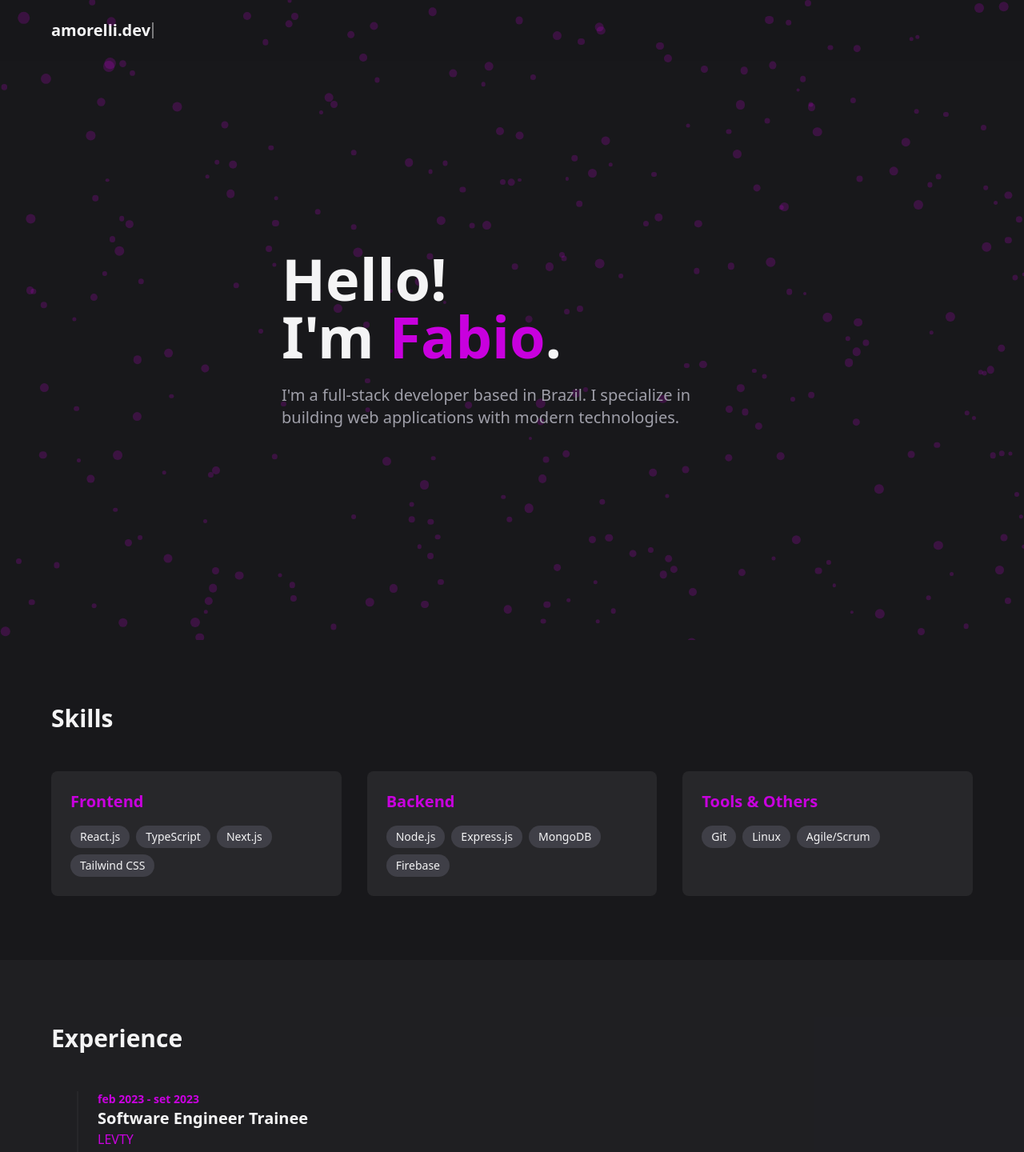
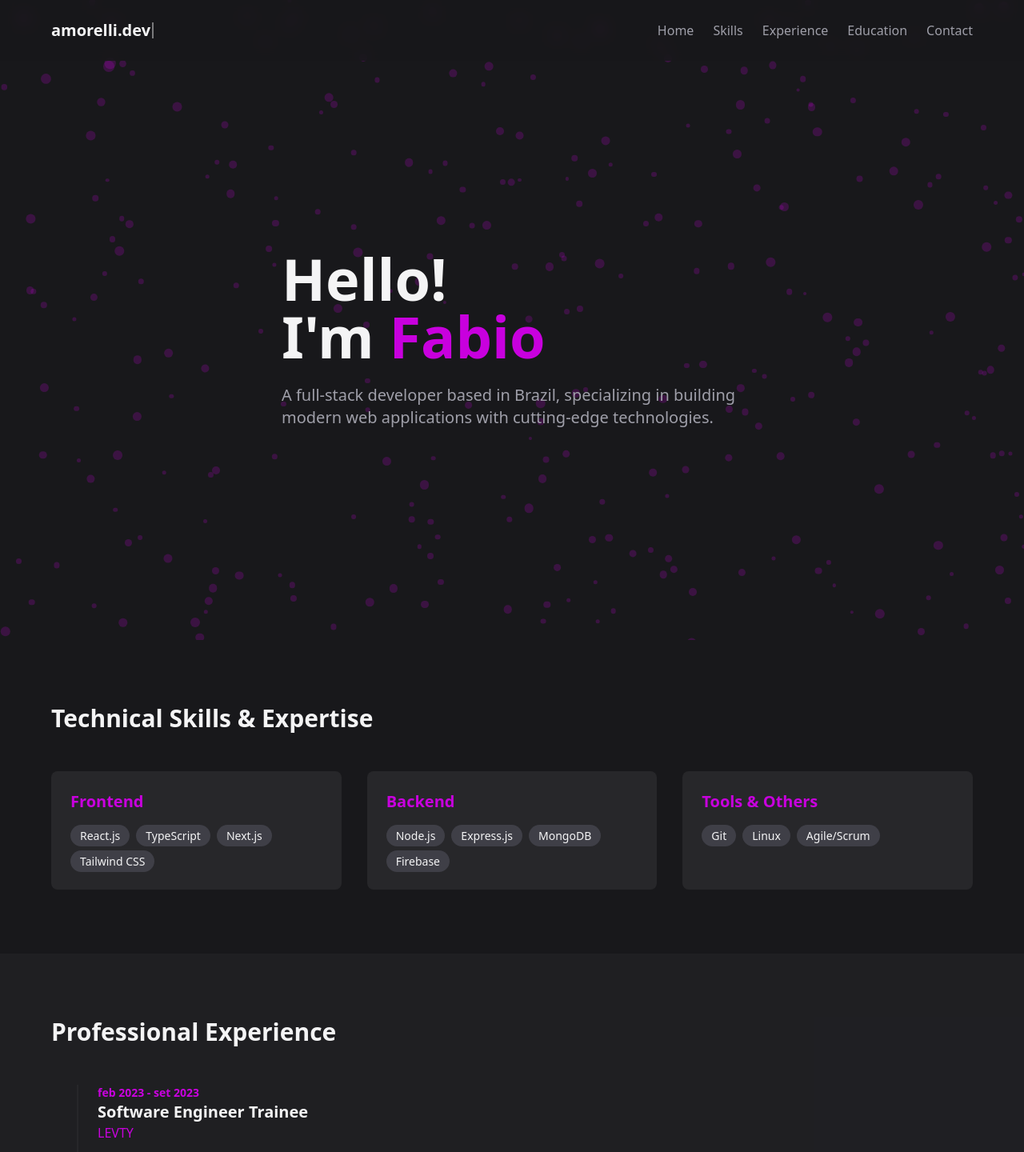
Before and after one commit to fabioavf/portfolio, a React (Vite) app: page / in a window 1280 px wide. Shown: the top 1440 px of the page at 80% size. Built offline with nearby package versions, Linux system fonts and the light colour scheme.

Commit message:
cleanup code

```diff
--- a/src/App.tsx
+++ b/src/App.tsx
@@ -1,40 +1,87 @@
 import { Github, Linkedin, Mail } from 'lucide-react';
+import { FC } from 'react';
+
+// Components
 import { TypeWriter } from './components/TypeWriter';
+
+// Pages
+import ContactSection from './pages/home/ContactSection';
+import EducationSection from './pages/home/EducationSection';
+import ExperienceSection from './pages/home/ExperienceSection';
 import HeroSection from './pages/home/HeroSection';
 import SkillsSection from './pages/home/SkillsSection';
-import ExperienceSection from './pages/home/ExperienceSection';
-import EducationSection from './pages/home/EducationSection';
-import ContactSection from './pages/home/ContactSection';
 
-function App() {
+const navigationItems = [
+  { label: 'Home', href: '#home' },
+  { label: 'Skills', href: '#skills' },
+  { label: 'Experience', href: '#experience' },
+  { label: 'Education', href: '#education' },
+  { label: 'Contact', href: '#contact' },
+];
+
+const socialLinks = [
+  {
+    icon: Github,
+    href: 'https://github.com/yourusername',
+    label: 'GitHub Profile',
+  },
+  {
+    icon: Linkedin,
+    href: 'https://linkedin.com/in/yourusername',
+    label: 'LinkedIn Profile',
+  },
+  {
+    icon: Mail,
+    href: 'mailto:your@email.com',
+    label: 'Email Contact',
+  },
+];
+
+const App: FC = () => {
   return (
-    <div className='min-h-screen bg-zinc-900 text-zinc-100 -z-10'>
-      {/* Navbar */}
-      <nav className='fixed w-full p-6 backdrop-blur-sm bg-zinc-900/80'>
+    <div className='min-h-screen bg-zinc-900 text-zinc-100'>
+      <nav className='fixed w-full p-6 backdrop-blur-sm bg-zinc-900/80 z-50'>
         <div className='max-w-6xl mx-auto flex justify-between items-center'>
           <TypeWriter text='amorelli.dev' className='flex items-center text-xl font-bold' />
+          <div className='hidden md:flex gap-6'>
+            {navigationItems.map(({ label, href }) => (
+              <a key={href} href={href} className='text-zinc-400 hover:text-zinc-100 transition-colors'>
+                {label}
+              </a>
+            ))}
+          </div>
         </div>
       </nav>
 
-      <HeroSection />
-      <SkillsSection />
-      <ExperienceSection />
-      <EducationSection />
-      {/* <ProjectsSection /> */}
-      <ContactSection />
+      <main>
+        <HeroSection />
+        <SkillsSection />
+        <ExperienceSection />
+        <EducationSection />
+        <ContactSection />
+      </main>
 
       <footer className='py-12 px-6 border-t border-zinc-800'>
         <div className='max-w-6xl mx-auto flex flex-col md:flex-row justify-between items-center gap-6'>
-          <div className='text-zinc-400'>© 2025 amorelli.dev. All rights reserved.</div>
+          <div className='text-zinc-400'>© {new Date().getFullYear()} amorelli.dev. All rights reserved.</div>
           <div className='flex gap-6'>
-            <Github className='hover:text-blue-400 transition-colors cursor-pointer' />
-            <Linkedin className='hover:text-blue-400 transition-colors cursor-pointer' />
-            <Mail className='hover:text-blue-400 transition-colors cursor-pointer' />
+            {socialLinks.map(({ icon: Icon, href, label }) => (
+              <a
+                key={href}
+                href={href}
+                aria-label={label}
+                target='_blank'
+                rel='noopener noreferrer'
+                className='hover:text-blue-400 transition-colors'
+              >
+                <Icon className='w-5 h-5' />
+              </a>
+            ))}
           </div>
         </div>
       </footer>
     </div>
   );
-}
+};
 
 export default App;
--- a/src/pages/home/ContactSection.tsx
+++ b/src/pages/home/ContactSection.tsx
@@ -1,51 +1,76 @@
-import { MapPin, Linkedin, Mail, Phone } from 'lucide-react';
-import { motion } from 'motion/react';
+import { MapPin, Linkedin, Mail, Phone, LucideIcon } from 'lucide-react';
+import { motion } from 'framer-motion';
 
-const ContactSection = () => {
-  const contact = [
+interface ContactItem {
+  icon: LucideIcon;
+  text: string;
+  href?: string;
+  label: string;
+}
+
+const fadeInAnimation = {
+  initial: { opacity: 0, y: 20 },
+  whileInView: { opacity: 1, y: 0 },
+  viewport: { once: true },
+};
+
+const contactItems: ContactItem[] = [
   {
     icon: MapPin,
     text: 'Itajubá, Minas Gerais, Brazil',
+    label: 'Location',
   },
   {
     icon: Linkedin,
     text: 'fabioavf',
     href: 'https://www.linkedin.com/in/fabioavf',
+    label: 'LinkedIn Profile',
   },
   {
     icon: Mail,
     text: 'amorelli.ff@gmail.com',
     href: 'mailto:amorelli.ff@gmail.com',
+    label: 'Email Address',
   },
   {
     icon: Phone,
     text: '(35) 98887-0037',
     href: 'tel:+5535988870037',
+    label: 'Phone Number',
   },
 ];
 
+const ContactSection = () => {
   return (
-    <section className='py-20 px-6 bg-zinc-800/50'>
+    <section id='contact' className='py-20 px-6 bg-zinc-800/50' aria-labelledby='contact-heading'>
       <div className='max-w-6xl mx-auto'>
-        <h2 className='text-3xl font-bold mb-12'>Contact</h2>
-        <div className='grid md:grid-cols-2 gap-8'>
-          {contact.map((item, index) => (
+        <h2 id='contact-heading' className='text-3xl font-bold mb-12'>
+          Get in Touch
+        </h2>
+        <div className='grid md:grid-cols-2 gap-8' role='list' aria-label='Contact information'>
+          {contactItems.map((item, index) => (
             <motion.div
-              initial={{ opacity: 0, y: 20 }}
-              whileInView={{ opacity: 1, y: 0 }}
-              viewport={{ once: true }}
+              {...fadeInAnimation}
               transition={{ duration: 0.5, delay: index * 0.25 }}
               key={item.text}
-              className='bg-zinc-800 rounded-lg p-6 hover:bg-zinc-700 transition-colors'
+              className='bg-zinc-800 rounded-lg p-6 hover:bg-zinc-700
+                transition-colors'
+              role='listitem'
             >
               {item.href ? (
-                <a href={item.href} target='_blank' className='flex items-center gap-4'>
-                  <item.icon />
+                <a
+                  href={item.href}
+                  target='_blank'
+                  rel='noopener noreferrer'
+                  className='flex items-center gap-4'
+                  aria-label={item.label}
+                >
+                  <item.icon className='flex-shrink-0' aria-hidden='true' />
                   <span>{item.text}</span>
                 </a>
               ) : (
-                <div className='flex items-center gap-4'>
-                  <item.icon />
+                <div className='flex items-center gap-4' aria-label={item.label}>
+                  <item.icon className='flex-shrink-0' aria-hidden='true' />
                   <span>{item.text}</span>
                 </div>
               )}
--- a/src/pages/home/EducationSection.tsx
+++ b/src/pages/home/EducationSection.tsx
@@ -1,7 +1,14 @@
 import { TimelineItem } from '../../components/TimelineItem';
 
-const EducationSection = () => {
-  const education = [
+interface Education {
+  from: string;
+  to: string;
+  title: string;
+  subtitle: string;
+  description: string;
+}
+
+const educationHistory: Education[] = [
   {
     from: '2020',
     to: '2026',
@@ -17,14 +24,18 @@ const EducationSection = () => {
     description: 'Studied electrical engineering for one year before switching to computer engineering',
   },
 ];
+
+const EducationSection = () => {
   return (
-    <section className='py-20 px-6'>
+    <section id='education' className='py-20 px-6' aria-labelledby='education-heading'>
       <div className='max-w-6xl mx-auto'>
-        <h2 className='text-3xl font-bold mb-12'>Education</h2>
-        <div className='max-w-3xl'>
-          {education.map((item, index) => (
+        <h2 id='education-heading' className='text-3xl font-bold mb-12'>
+          Academic Background
+        </h2>
+        <div className='max-w-3xl' role='list' aria-label='Education history timeline'>
+          {educationHistory.map((item) => (
             <TimelineItem
-              key={index}
+              key={`${item.title}-${item.from}`}
               from={item.from}
               to={item.to}
               title={item.title}
--- a/src/pages/home/ExperienceSection.tsx
+++ b/src/pages/home/ExperienceSection.tsx
@@ -1,7 +1,15 @@
 import { TimelineItem } from '../../components/TimelineItem';
 
-const ExperienceSection = () => {
-  const experiences = [
+interface Experience {
+  from: string;
+  to: string;
+  title: string;
+  subtitle: string;
+  description?: string;
+  descriptionList?: string[];
+}
+
+const experiences: Experience[] = [
   {
     from: 'feb 2023',
     to: 'set 2023',
@@ -15,7 +23,6 @@ const ExperienceSection = () => {
     to: 'jan 2023',
     title: 'Software Developer',
     subtitle: 'byron.solutions',
-      description: '',
     descriptionList: [
       'Developed and published a Flutter app with Firebase backend',
       'Led frontend development of a real estate website using React.js, TypeScript, and Next.js',
@@ -29,7 +36,6 @@ const ExperienceSection = () => {
     to: 'jan 2023',
     title: 'Vice-President Director',
     subtitle: 'byron.solutions',
-      description: '',
     descriptionList: [
       'Led 5-person team and managed company operations',
       'Oversaw administrative and financial responsibilities',
@@ -39,19 +45,23 @@ const ExperienceSection = () => {
     ],
   },
 ];
+
+const ExperienceSection = () => {
   return (
-    <section className='py-20 px-6 bg-zinc-800/50'>
+    <section id='experience' className='py-20 px-6 bg-zinc-800/50' aria-labelledby='experience-heading'>
       <div className='max-w-6xl mx-auto'>
-        <h2 className='text-3xl font-bold mb-12'>Experience</h2>
-        <div className='max-w-3xl'>
-          {experiences.map((experience, index) => (
+        <h2 id='experience-heading' className='text-3xl font-bold mb-12'>
+          Professional Experience
+        </h2>
+        <div className='max-w-3xl' role='list' aria-label='Work experience timeline'>
+          {experiences.map((experience) => (
             <TimelineItem
-              key={index}
+              key={`${experience.title}-${experience.from}`}
               from={experience.from}
               to={experience.to}
               title={experience.title}
               subtitle={experience.subtitle}
-              description={experience.description}
+              description={experience.description || ''}
               descriptionList={experience.descriptionList}
             />
           ))}
--- a/src/pages/home/HeroSection.tsx
+++ b/src/pages/home/HeroSection.tsx
@@ -1,38 +1,31 @@
-import { motion } from 'motion/react';
+import { ArrowRight } from 'lucide-react';
+import { motion } from 'framer-motion';
 import { FloatingBalls } from '../../components/FloatingBalls';
+
+const fadeInAnimation = {
+  initial: { opacity: 0, y: 20 },
+  animate: { opacity: 1, y: 0 },
+  transition: { duration: 0.6 },
+};
 
 const HeroSection = () => {
   return (
-    <section className='min-h-screen flex items-center pt-20'>
+    <section id='home' className='relative min-h-screen flex items-center pt-20' aria-label='Introduction'>
       <FloatingBalls />
-      <div className='max-w-6xl mx-auto px-6 py-20 z-10'>
-        <motion.h1
-          initial={{ opacity: 0 }}
-          animate={{ opacity: 1 }}
-          transition={{ duration: 1 }}
-          className='text-5xl md:text-7xl font-bold mb-6'
-        >
-          Hello! <br />
-          I'm <span className='text-fuchsia-600'>Fabio</span>.
-        </motion.h1>
-        <motion.p
-          initial={{ opacity: 0 }}
-          animate={{ opacity: 1 }}
-          transition={{ duration: 1, delay: 0.75 }}
-          className='text-xl text-zinc-400 max-w-xl mb-8'
-        >
-          I'm a full-stack developer based in Brazil. I specialize in building web applications with modern
-          technologies.
-        </motion.p>
-        {/* <motion.button
-          initial={{ opacity: 0 }}
-          animate={{ opacity: 1 }}
-          transition={{ duration: 1, delay: 1.5 }}
-          className='group flex items-center gap-2 bg-fuchsia-600 text-white px-6 py-3 rounded-lg cursor-pointer hover:bg-fuchsia-700 transition-colors'
-        >
-          View My Work
-          <ArrowRight className='group-hover:translate-x-1 transition-transform' />
-        </motion.button> */}
+      <div className='max-w-6xl mx-auto px-6 py-20 relative z-10'>
+        <motion.div {...fadeInAnimation} transition={{ duration: 0.6 }}>
+          <h1 className='text-5xl md:text-7xl font-bold mb-6'>
+            Hello! <br />
+            I'm <span className='text-fuchsia-600'>Fabio</span>
+          </h1>
+        </motion.div>
+
+        <motion.div {...fadeInAnimation} transition={{ duration: 0.6, delay: 0.3 }}>
+          <p className='text-xl text-zinc-400 max-w-xl mb-8'>
+            A full-stack developer based in Brazil, specializing in building modern web applications with cutting-edge
+            technologies.
+          </p>
+        </motion.div>
       </div>
     </section>
   );
--- a/src/pages/home/SkillsSection.tsx
+++ b/src/pages/home/SkillsSection.tsx
@@ -1,7 +1,11 @@
-import { motion } from 'motion/react';
+import { motion } from 'framer-motion'; // Fix import path
 
-const SkillsSection = () => {
-  const skills = [
+interface SkillGroup {
+  category: string;
+  items: string[];
+}
+
+const skills: SkillGroup[] = [
   {
     category: 'Frontend',
     items: ['React.js', 'TypeScript', 'Next.js', 'Tailwind CSS'],
@@ -16,31 +20,43 @@ const SkillsSection = () => {
   },
 ];
 
+const fadeInUpAnimation = {
+  initial: { opacity: 0, y: 20 },
+  whileInView: { opacity: 1, y: 0 },
+  viewport: { once: true },
+};
+
+const SkillsSection = () => {
   return (
-    <section className='py-20 px-6'>
+    <section id='skills' className='py-20 px-6' aria-labelledby='skills-heading'>
       <div className='max-w-6xl mx-auto'>
-        <h2 className='text-3xl font-bold mb-12'>Skills</h2>
+        <h2 id='skills-heading' className='text-3xl font-bold mb-12'>
+          Technical Skills & Expertise
+        </h2>
+
         <div className='grid md:grid-cols-3 gap-8'>
           {skills.map((skillGroup, index) => (
             <motion.div
-              initial={{ opacity: 0, y: 20 }}
-              whileInView={{ opacity: 1, y: 0 }}
-              viewport={{ once: true }}
+              key={skillGroup.category}
+              {...fadeInUpAnimation}
               transition={{ duration: 0.5, delay: index * 0.25 }}
-              key={skillGroup.category}
-              className='bg-zinc-800 rounded-lg p-6 hover:bg-zinc-700 transition-colors'
+              className='bg-zinc-800 rounded-lg p-6 hover:bg-zinc-700
+                transition-colors'
             >
               <h3 className='text-xl font-semibold mb-4 text-fuchsia-600'>{skillGroup.category}</h3>
-              <div className='flex flex-wrap gap-2'>
+              <ul className='flex flex-wrap gap-2' aria-label={`${skillGroup.category} skills`}>
                 {skillGroup.items.map((skill) => (
+                  <li key={skill}>
                     <span
-                    key={skill}
-                    className='px-3 py-1 bg-zinc-700 text-zinc-100 rounded-full text-sm hover:bg-fuchsia-600 transition-colors'
+                      className='px-3 py-1 bg-zinc-700 text-zinc-100
+                        rounded-full text-sm hover:bg-fuchsia-600
+                        transition-colors'
                     >
                       {skill}
                     </span>
+                  </li>
                 ))}
-              </div>
+              </ul>
             </motion.div>
           ))}
         </div>
```
Lines whose indentation alone changed are shown as unchanged.
